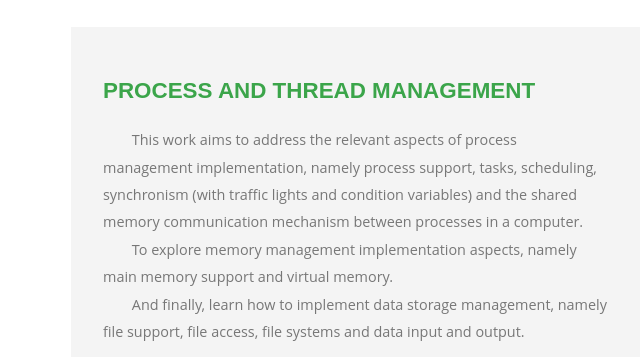
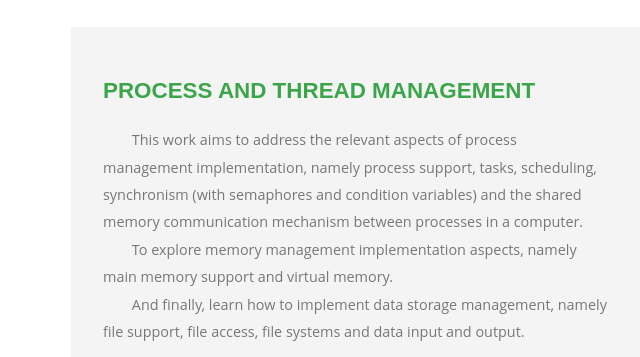
Before and after one commit to Andrefgr/myportfolio, a plain HTML site: page index.html in a window 1280 px wide. Shown: the part 4780-5137 px from the top of the page, 569-1209 px from the left. Drawn offline with Linux system fonts and the light colour scheme; files whose address does not match are found by name.

Commit message:
Update index.html

```diff
--- a/index.html
+++ b/index.html
@@ -363,7 +363,7 @@
                         <h3> <a href="#myModal6" data-toggle="modal" data-target="#myModal6">Process and Thread Management</a></h3>
                         <p>
                             &emsp;&emsp;This work aims to address the relevant aspects of process management implementation,
-                            namely process support, tasks, scheduling, synchronism (with traffic lights and condition variables)
+                            namely process support, tasks, scheduling, synchronism (with semaphores and condition variables)
                             and the shared memory communication mechanism between processes in a computer.
                             <br>
                             &emsp;&emsp;To explore memory management implementation aspects, namely main memory support
```
